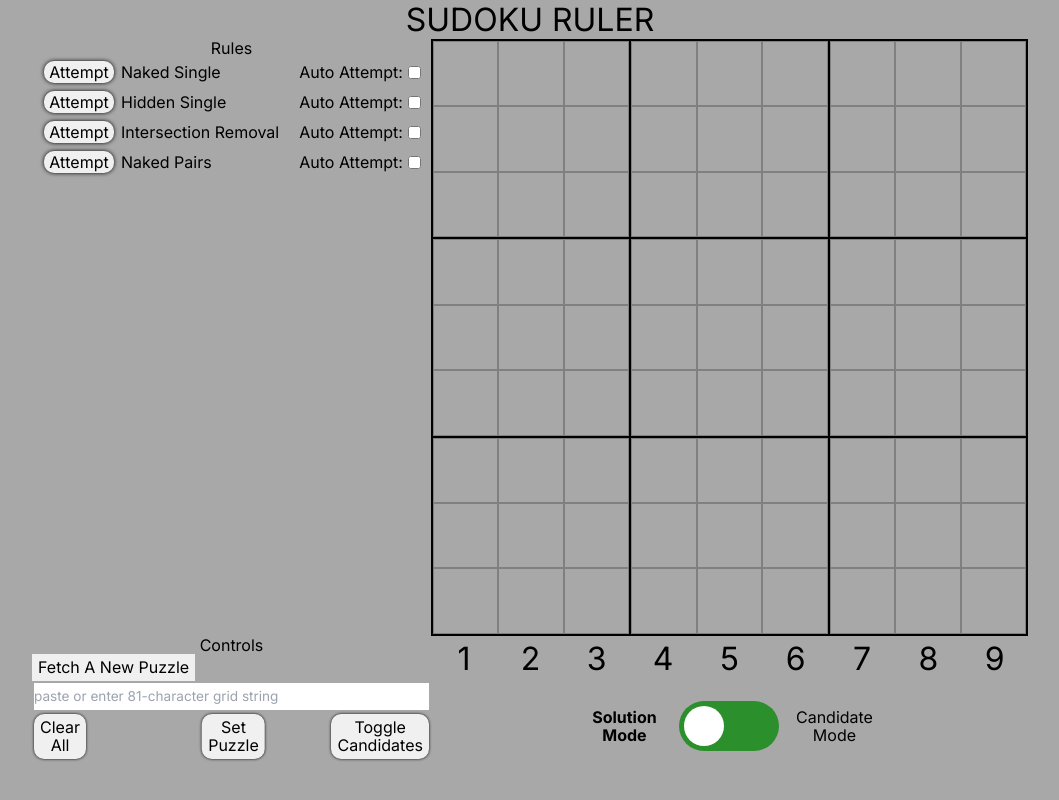
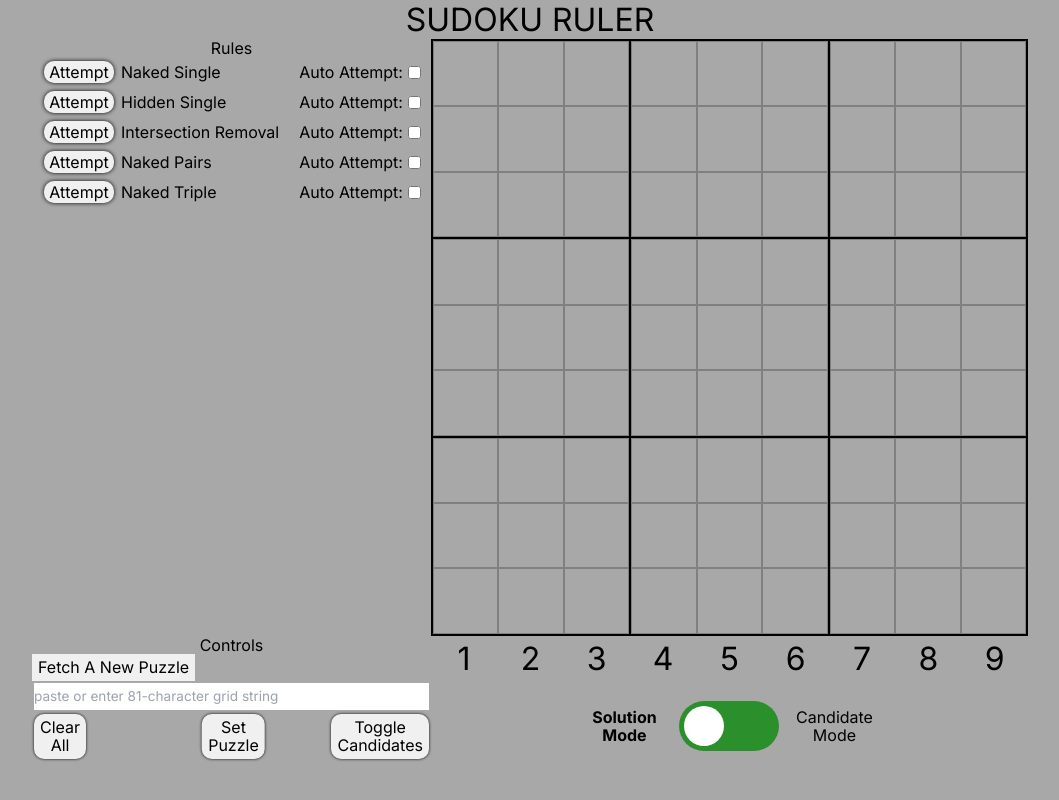
Before and after one commit to TylerHartwell/sudoku, a Next.js app: page / in a window 1280 px wide. Shown: the whole page, without its empty margins (110-1169 px from the left). Built offline with nearby package versions, Linux system fonts and the light colour scheme.

Commit message:
add naked triple

```diff
--- a/src/hooks/useSudokuManagement.ts
+++ b/src/hooks/useSudokuManagement.ts
@@ -71,7 +71,7 @@ function useSudokuManagement() {
   const tryRuleAtIndex = useCallback(
     async (ruleIndex: number, isAuto: boolean = false) => {
       const outcomeTime = isAuto ? 50 : 500
-      const ruleResult = rulesArr[ruleIndex].ruleAttempt(allSquares, toggleManualElimCandidate, handleEntry)
+      const ruleResult = rulesArr[ruleIndex].ruleAttempt({ allSquares, toggleManualElimCandidate, handleEntry })
 
       const ruleOutcome: RuleOutcome = ruleResult.hasProgress ? "success" : "fail"
 
--- a/src/rules/hiddenSingle.ts
+++ b/src/rules/hiddenSingle.ts
@@ -5,7 +5,7 @@ import { Rule, Square } from "./rulesInterface"
 
 const hiddenSingle: Rule = {
   ruleName: "Hidden Single",
-  ruleAttempt: (allSquares, toggleManualElimCandidate, handleEntry) => {
+  ruleAttempt: ({ allSquares, handleEntry }) => {
     const allSquaresByUnit: Square[][] = getAllSquaresByUnit(allSquares)
 
     for (const unit of allSquaresByUnit) {
--- a/src/rules/intersectionRemoval.ts
+++ b/src/rules/intersectionRemoval.ts
@@ -6,7 +6,7 @@ import getAllSquaresByUnit from "@/utils/getAllSquaresByUnit"
 
 const intersectionRemoval: Rule = {
   ruleName: "Intersection Removal",
-  ruleAttempt: (allSquares, toggleManualElimCandidate, handleEntry) => {
+  ruleAttempt: ({ allSquares, toggleManualElimCandidate }) => {
     const allSquaresByUnit: Square[][] = getAllSquaresByUnit(allSquares)
     const unitTypes: UnitType[] = ["row", "col", "box"]
 
--- a/src/rules/nakedPairs.ts
+++ b/src/rules/nakedPairs.ts
@@ -4,13 +4,12 @@ import getAllSquaresByUnit from "@/utils/getAllSquaresByUnit"
 
 const nakedPairs: Rule = {
   ruleName: "Naked Pairs",
-  ruleAttempt: (allSquares, toggleManualElimCandidate, handleEntry) => {
+  ruleAttempt: ({ allSquares, toggleManualElimCandidate }) => {
     const allSquaresByUnit: Square[][] = getAllSquaresByUnit(allSquares)
+    const groupSize = 2
 
     for (const [unitIndex, unit] of allSquaresByUnit.entries()) {
-      let groupSize = 2
-      let groupOfSize: Candidate[][] = []
-      let groupOfAll = []
+      const groupOfSize = []
       for (const square of unit) {
         if (square.entryValue !== "0") continue
 
@@ -23,14 +22,10 @@ const nakedPairs: Rule = {
           }
         }
 
-        if (candidateObjArr.length > 1) {
-          groupOfAll.push(candidateObjArr)
+        if (candidateObjArr.length == groupSize) {
+          groupOfSize.push(candidateObjArr)
         }
       }
-
-      groupOfSize = groupOfAll.filter(candidateObjArr => {
-        return candidateObjArr.length == groupSize
-      })
 
       if (groupOfSize.length >= groupSize) {
         for (let i = 0; i < groupOfSize.length - 1; i++) {
@@ -39,10 +34,10 @@ const nakedPairs: Rule = {
               groupOfSize[i][0].candidateIndex == groupOfSize[j][0].candidateIndex &&
               groupOfSize[i][1].candidateIndex == groupOfSize[j][1].candidateIndex
             ) {
-              const firstIndexOfPair = groupOfSize[i][0].candidateIndex
-              const secondIndexOfPair = groupOfSize[i][1].candidateIndex
-              const pair1GridSquareIndex = groupOfSize[i][0].gridSquareIndex
-              const pair2GridSquareIndex = groupOfSize[j][0].gridSquareIndex
+              const firstIndexOfGroup = groupOfSize[i][0].candidateIndex
+              const secondIndexOfGroup = groupOfSize[i][1].candidateIndex
+              const firstGroupGridSquareIndex = groupOfSize[i][0].gridSquareIndex
+              const secondGroupGridSquareIndex = groupOfSize[j][0].gridSquareIndex
 
               //eliminate others from unit if present
               const unit = allSquaresByUnit[unitIndex]
@@ -52,14 +47,14 @@ const nakedPairs: Rule = {
               const processUnit = (unit: Square[]) => {
                 for (const square of unit) {
                   const gridSquareIndex = square.gridSquareIndex
-                  if (gridSquareIndex !== pair1GridSquareIndex && gridSquareIndex !== pair2GridSquareIndex) {
-                    if (square.candidates[firstIndexOfPair]) {
-                      candidatesToMarkBad.push({ gridSquareIndex, candidateIndex: firstIndexOfPair, possible: true })
-                      actions.push(() => toggleManualElimCandidate(gridSquareIndex, firstIndexOfPair, true))
+                  if (gridSquareIndex !== firstGroupGridSquareIndex && gridSquareIndex !== secondGroupGridSquareIndex) {
+                    if (square.candidates[firstIndexOfGroup]) {
+                      candidatesToMarkBad.push({ gridSquareIndex, candidateIndex: firstIndexOfGroup, possible: true })
+                      actions.push(() => toggleManualElimCandidate(gridSquareIndex, firstIndexOfGroup, true))
                     }
-                    if (square.candidates[secondIndexOfPair]) {
-                      candidatesToMarkBad.push({ gridSquareIndex, candidateIndex: secondIndexOfPair, possible: true })
-                      actions.push(() => toggleManualElimCandidate(gridSquareIndex, secondIndexOfPair, true))
+                    if (square.candidates[secondIndexOfGroup]) {
+                      candidatesToMarkBad.push({ gridSquareIndex, candidateIndex: secondIndexOfGroup, possible: true })
+                      actions.push(() => toggleManualElimCandidate(gridSquareIndex, secondIndexOfGroup, true))
                     }
                   }
                 }
@@ -68,24 +63,21 @@ const nakedPairs: Rule = {
 
               const isUnitABox = unitIndex % 3 === 2
 
-              if (
-                !isUnitABox &&
-                getRowColBox(groupOfSize[i][0].gridSquareIndex).boxIndex == getRowColBox(groupOfSize[j][0].gridSquareIndex).boxIndex
-              ) {
+              if (!isUnitABox && getRowColBox(firstGroupGridSquareIndex).boxIndex == getRowColBox(secondGroupGridSquareIndex).boxIndex) {
                 //eliminate others from box if present
-                const unit = allSquaresByUnit[getRowColBox(groupOfSize[i][0].gridSquareIndex).boxIndex * 3 + 2]
+                const unit = allSquaresByUnit[getRowColBox(firstGroupGridSquareIndex).boxIndex * 3 + 2]
                 processUnit(unit)
               }
 
               if (actions.length !== 0) {
-                console.log("has elimination for pair ", firstIndexOfPair + 1, "and ", secondIndexOfPair + 1, "in unit ", unitIndex)
+                console.log("has elimination for pair ", firstIndexOfGroup + 1, "and ", secondIndexOfGroup + 1, "in unit ", unitIndex)
                 return {
                   hasProgress: true,
                   candidatesToMarkGood: [
-                    { gridSquareIndex: pair1GridSquareIndex, candidateIndex: firstIndexOfPair },
-                    { gridSquareIndex: pair1GridSquareIndex, candidateIndex: secondIndexOfPair },
-                    { gridSquareIndex: pair2GridSquareIndex, candidateIndex: firstIndexOfPair },
-                    { gridSquareIndex: pair2GridSquareIndex, candidateIndex: secondIndexOfPair }
+                    { gridSquareIndex: firstGroupGridSquareIndex, candidateIndex: firstIndexOfGroup },
+                    { gridSquareIndex: firstGroupGridSquareIndex, candidateIndex: secondIndexOfGroup },
+                    { gridSquareIndex: secondGroupGridSquareIndex, candidateIndex: firstIndexOfGroup },
+                    { gridSquareIndex: secondGroupGridSquareIndex, candidateIndex: secondIndexOfGroup }
                   ],
                   candidatesToMarkBad,
                   resolve: () => actions.forEach(action => action())
@@ -99,28 +91,6 @@ const nakedPairs: Rule = {
 
     console.log("no naked pairs")
     return { hasProgress: false }
-
-    // function removeNakedPairCandidatesFrom(
-    //   unit: Square[],
-    //   pair1SquareIndex: number,
-    //   pair2SquareIndex: number,
-    //   firstIndexOfPair: number,
-    //   secondIndexOfPair: number
-    // ) {
-    //   const actions: (() => void)[] = []
-    //   for (const square of unit) {
-    //     if (square.gridSquareIndex != pair1SquareIndex && square.gridSquareIndex != pair2SquareIndex) {
-    //       if (square.candidates[firstIndexOfPair]) {
-    //         cand
-    //         actions.push(() => toggleManualElimCandidate(square.gridSquareIndex, firstIndexOfPair, true))
-    //       }
-    //       if (square.candidates[secondIndexOfPair]) {
-    //         actions.push(() => toggleManualElimCandidate(square.gridSquareIndex, secondIndexOfPair, true))
-    //       }
-    //     }
-    //   }
-    //   return actions
-    // }
   }
 }
 
--- a/src/rules/nakedSingle.ts
+++ b/src/rules/nakedSingle.ts
@@ -4,7 +4,7 @@ import { Rule } from "./rulesInterface"
 
 const nakedSingle: Rule = {
   ruleName: "Naked Single",
-  ruleAttempt: (allSquares, toggleManualElimCandidate, handleEntry) => {
+  ruleAttempt: ({ allSquares, handleEntry }) => {
     for (const [gridSquareIndex, square] of allSquares.entries()) {
       let possibleCount = 0
       let targetCandidateIndex
--- /dev/null
+++ b/src/rules/nakedTriple.ts
@@ -0,0 +1,131 @@
+import getRowColBox from "@/utils/getRowColBox"
+import { Candidate, Rule, Square } from "./rulesInterface"
+import getAllSquaresByUnit from "@/utils/getAllSquaresByUnit"
+
+const nakedTriple: Rule = {
+  ruleName: "Naked Triple",
+  ruleAttempt: ({ allSquares, toggleManualElimCandidate }) => {
+    const allSquaresByUnit: Square[][] = getAllSquaresByUnit(allSquares)
+    const groupSize = 3
+
+    for (const [unitIndex, unit] of allSquaresByUnit.entries()) {
+      const groupOfSize = []
+      for (const square of unit) {
+        if (square.entryValue !== "0") continue
+
+        const gridSquareIndex = square.gridSquareIndex
+        const candidateObjArr: Candidate[] = []
+
+        for (const [candidateIndex, possible] of square.candidates.entries()) {
+          if (possible) {
+            candidateObjArr.push({ gridSquareIndex, candidateIndex, possible })
+          }
+        }
+
+        if (candidateObjArr.length == groupSize) {
+          groupOfSize.push(candidateObjArr)
+        }
+      }
+
+      if (groupOfSize.length >= groupSize) {
+        for (let i = 0; i < groupOfSize.length - 2; i++) {
+          for (let j = i + 1; j < groupOfSize.length - 1; j++) {
+            for (let k = j + 1; k < groupOfSize.length; k++) {
+              if (
+                groupOfSize[i][0].candidateIndex == groupOfSize[j][0].candidateIndex &&
+                groupOfSize[j][0].candidateIndex == groupOfSize[k][0].candidateIndex &&
+                groupOfSize[i][1].candidateIndex == groupOfSize[j][1].candidateIndex &&
+                groupOfSize[j][1].candidateIndex == groupOfSize[k][1].candidateIndex &&
+                groupOfSize[i][2].candidateIndex == groupOfSize[j][2].candidateIndex &&
+                groupOfSize[j][2].candidateIndex == groupOfSize[k][2].candidateIndex
+              ) {
+                const firstIndexOfGroup = groupOfSize[i][0].candidateIndex
+                const secondIndexOfGroup = groupOfSize[i][1].candidateIndex
+                const thirdIndexOfGroup = groupOfSize[i][2].candidateIndex
+                const firstGroupGridSquareIndex = groupOfSize[i][0].gridSquareIndex
+                const secondGroupGridSquareIndex = groupOfSize[j][0].gridSquareIndex
+                const thirdGroupGridSquareIndex = groupOfSize[k][0].gridSquareIndex
+
+                //eliminate others from unit if present
+                const unit = allSquaresByUnit[unitIndex]
+                const candidatesToMarkBad: Candidate[] = []
+                const actions: (() => void)[] = []
+
+                const processUnit = (unit: Square[]) => {
+                  for (const square of unit) {
+                    const gridSquareIndex = square.gridSquareIndex
+                    if (
+                      gridSquareIndex !== firstGroupGridSquareIndex &&
+                      gridSquareIndex !== secondGroupGridSquareIndex &&
+                      gridSquareIndex !== thirdGroupGridSquareIndex
+                    ) {
+                      if (square.candidates[firstIndexOfGroup]) {
+                        candidatesToMarkBad.push({ gridSquareIndex, candidateIndex: firstIndexOfGroup, possible: true })
+                        actions.push(() => toggleManualElimCandidate(gridSquareIndex, firstIndexOfGroup, true))
+                      }
+                      if (square.candidates[secondIndexOfGroup]) {
+                        candidatesToMarkBad.push({ gridSquareIndex, candidateIndex: secondIndexOfGroup, possible: true })
+                        actions.push(() => toggleManualElimCandidate(gridSquareIndex, secondIndexOfGroup, true))
+                      }
+                      if (square.candidates[thirdIndexOfGroup]) {
+                        candidatesToMarkBad.push({ gridSquareIndex, candidateIndex: thirdIndexOfGroup, possible: true })
+                        actions.push(() => toggleManualElimCandidate(gridSquareIndex, thirdIndexOfGroup, true))
+                      }
+                    }
+                  }
+                }
+                processUnit(unit)
+
+                const isUnitABox = unitIndex % 3 === 2
+
+                if (
+                  !isUnitABox &&
+                  getRowColBox(firstGroupGridSquareIndex).boxIndex == getRowColBox(secondGroupGridSquareIndex).boxIndex &&
+                  getRowColBox(secondGroupGridSquareIndex).boxIndex == getRowColBox(thirdGroupGridSquareIndex).boxIndex
+                ) {
+                  //eliminate others from box if present
+                  const unit = allSquaresByUnit[getRowColBox(firstGroupGridSquareIndex).boxIndex * 3 + 2]
+                  processUnit(unit)
+                }
+
+                if (actions.length !== 0) {
+                  console.log(
+                    "has elimination for triple ",
+                    firstIndexOfGroup + 1,
+                    "and ",
+                    secondIndexOfGroup + 1,
+                    "and ",
+                    thirdIndexOfGroup + 1,
+                    "in unit ",
+                    unitIndex
+                  )
+                  return {
+                    hasProgress: true,
+                    candidatesToMarkGood: [
+                      { gridSquareIndex: firstGroupGridSquareIndex, candidateIndex: firstIndexOfGroup },
+                      { gridSquareIndex: firstGroupGridSquareIndex, candidateIndex: secondIndexOfGroup },
+                      { gridSquareIndex: firstGroupGridSquareIndex, candidateIndex: thirdIndexOfGroup },
+                      { gridSquareIndex: secondGroupGridSquareIndex, candidateIndex: firstIndexOfGroup },
+                      { gridSquareIndex: secondGroupGridSquareIndex, candidateIndex: secondIndexOfGroup },
+                      { gridSquareIndex: secondGroupGridSquareIndex, candidateIndex: thirdIndexOfGroup },
+                      { gridSquareIndex: thirdGroupGridSquareIndex, candidateIndex: firstIndexOfGroup },
+                      { gridSquareIndex: thirdGroupGridSquareIndex, candidateIndex: secondIndexOfGroup },
+                      { gridSquareIndex: thirdGroupGridSquareIndex, candidateIndex: thirdIndexOfGroup }
+                    ],
+                    candidatesToMarkBad,
+                    resolve: () => actions.forEach(action => action())
+                  }
+                }
+              }
+            }
+          }
+        }
+      }
+    }
+
+    console.log("no naked triples")
+    return { hasProgress: false }
+  }
+}
+
+export default nakedTriple
--- a/src/rules/rulesArr.ts
+++ b/src/rules/rulesArr.ts
@@ -3,8 +3,9 @@ import nakedSingle from "./nakedSingle"
 import nakedPairs from "./nakedPairs"
 import hiddenSingle from "./hiddenSingle"
 import { Rule } from "./rulesInterface"
+import nakedTriple from "./nakedTriple"
 
 // const rulesArr = ["Lone Single", "Naked Single", "Intersection Removal", "Naked Pairs"]
-const rulesArr: Rule[] = [nakedSingle, hiddenSingle, intersectionRemoval, nakedPairs]
+const rulesArr: Rule[] = [nakedSingle, hiddenSingle, intersectionRemoval, nakedPairs, nakedTriple]
 
 export default rulesArr
```
Also changed, not shown: src/rules/rulesInterface.ts (+8 -5 lines).
